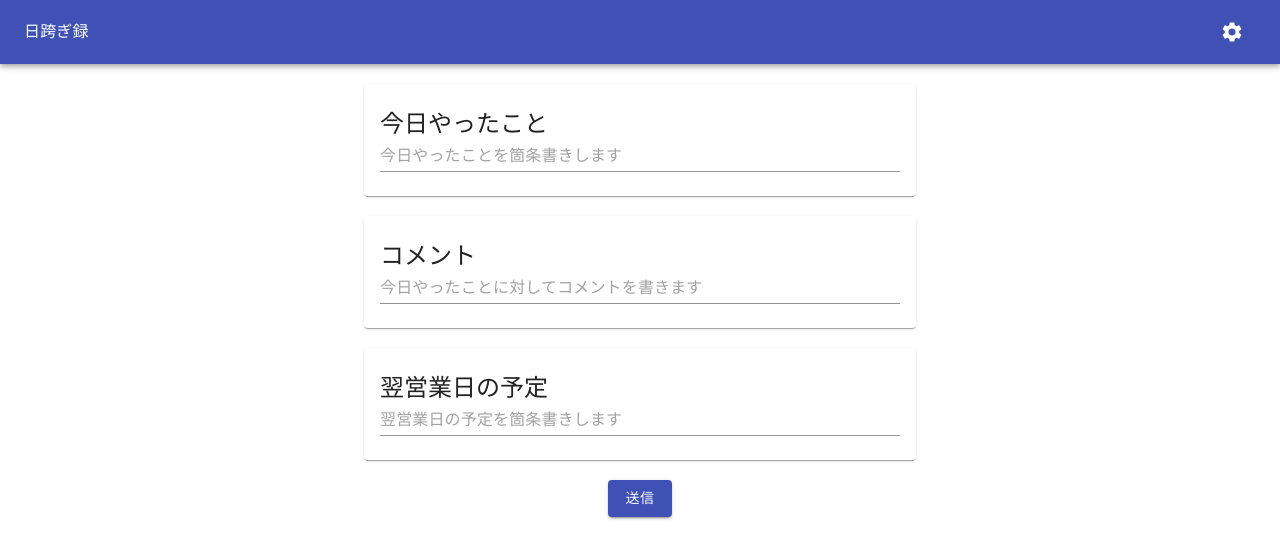
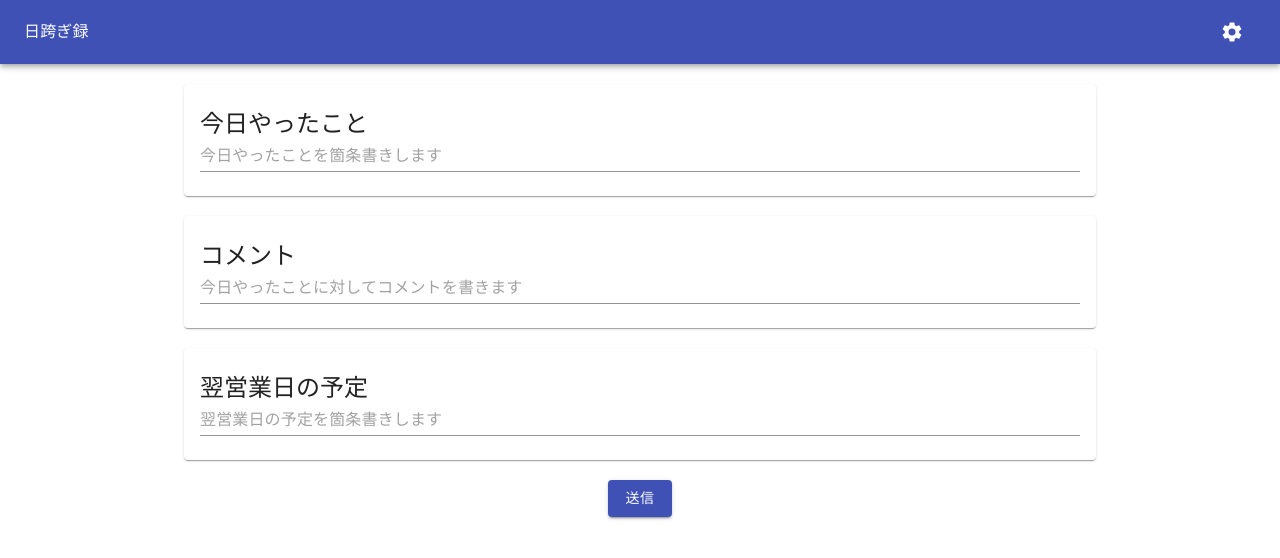
Before and after one commit to toshikiohnogi/himatagiroku, a React (Create React App) app: page / in a window 1280 px wide. Shown: the top 558 px of the page. Built offline with nearby package versions, Linux system fonts and the light colour scheme.

Commit message:
fix: width to medium

```diff
--- a/src/components/App.js
+++ b/src/components/App.js
@@ -20,7 +20,7 @@ function App() {
   return (
     <Router>
       <HeaderBar />
-      <Container maxWidth="sm" className={classes.rootContainer}>
+      <Container maxWidth="md" className={classes.rootContainer}>
         <Switch>
           <Route path='/' component={Form} exact />
           <Route path='/webhook' component={Webhook} exact />
```
